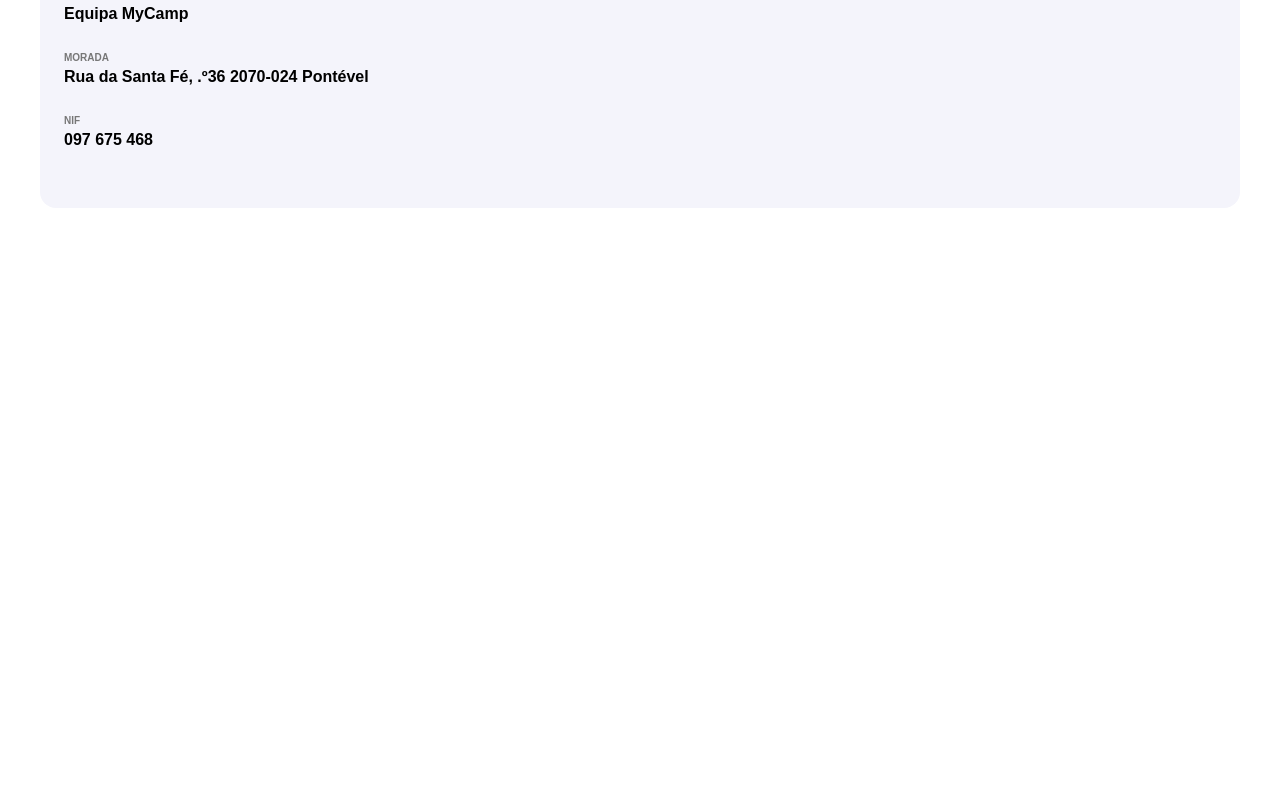
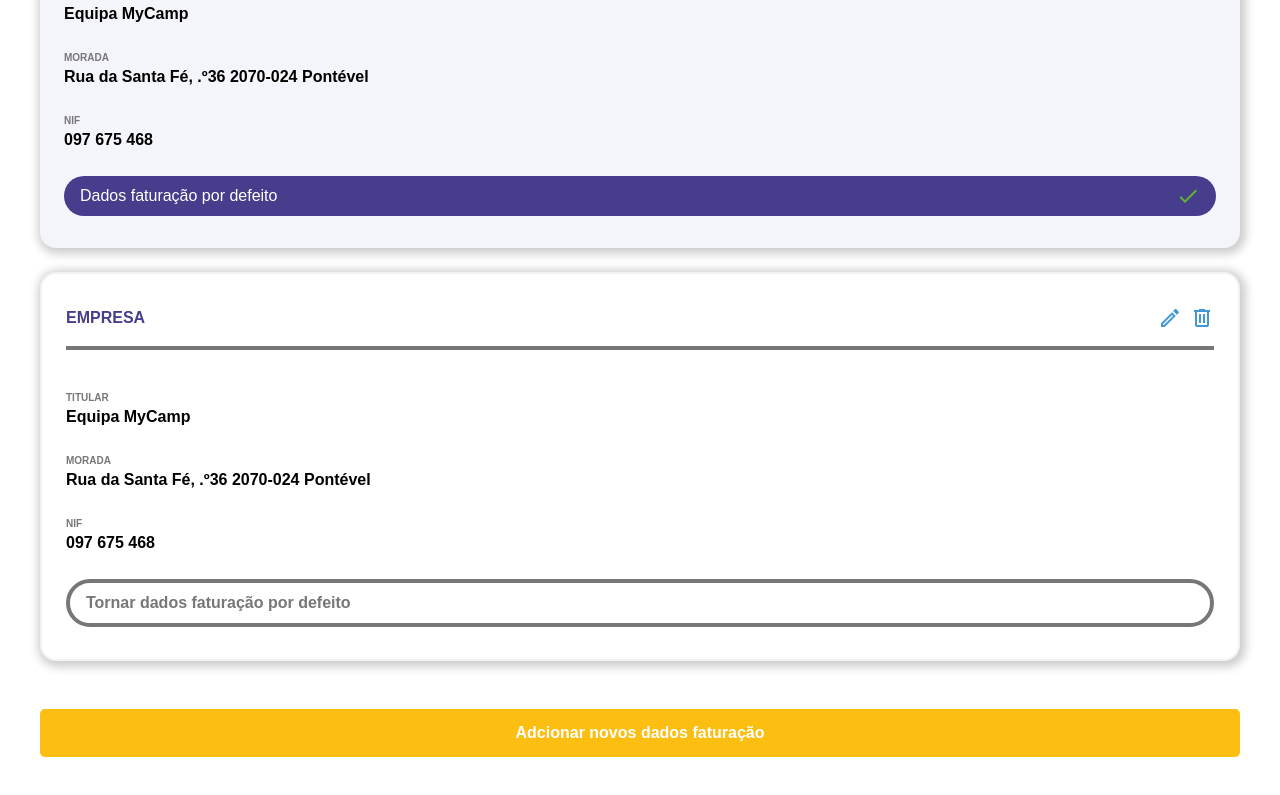
Before and after one commit to robnasq/camp-crm, a React app: page /profile in a window 1280 px wide. Shown: the part 1213-2008 px from the top of the page. Before the commit the page ends 1491 px from the top, so only its background shows below. Built offline with nearby package versions, Linux system fonts and the light colour scheme; the HTML template or start-up script is replaced by a standard one.

Commit message:
User profile style done

```diff
--- a/src/components/button/Button.tsx
+++ b/src/components/button/Button.tsx
@@ -5,7 +5,7 @@
   size?: "sm" | "md" | "lg";
   type: "button" | "submit" | "reset";
   onClick?: () => void;
-  variants?: "reserve";
+  variants?: "reserve" | 'update';
   fullWidth?: boolean;
   children?: React.ReactNode;
   className?: string;
@@ -36,6 +36,7 @@
           "w-full": fullWidth === true,
           "px-6 py-4 text-start flex justify-between items-center  bg-[#554AA6] uppercase font-semibold  text-white rounded-3xl":
             variants === "reserve",
+            'rounded-[5px] bg-[#FBBE11] w-full text-white font-[600] py-3 ':  variants === 'update',
         },
         className
       )}
--- /dev/null
+++ b/src/components/ui/Tag.tsx
@@ -0,0 +1,23 @@
+import clsx from "clsx";
+import { ReactNode } from "react"
+
+interface ITagProps {
+  children: ReactNode;
+  variants:'purple' | 'neutral';
+  size?: 'sm' | 'md' | 'lg';
+}
+
+export const Tag = (function Tag(
+    { children, variants, size }: ITagProps,
+) {
+  return (
+    <div className={clsx(' flex justify-between',
+    {
+        'bg-secondary text-white': variants === 'purple',
+        'bg-white border-neutral-medium border-4 font-semibold text-neutral-medium ': variants === 'neutral',
+        'rounded-3xl px-4 py-2': size === 'sm'
+    },)}>
+        {children}
+    </div>
+  )
+})
--- a/src/pages/profile/UserProfile.tsx
+++ b/src/pages/profile/UserProfile.tsx
@@ -1,5 +1,9 @@
+import Icon from "@mdi/react";
 import { Header } from "../../components/ui/Header";
+import { Tag } from "../../components/ui/Tag";
 import { UserData } from "./components/UserData";
+import { mdiCheck, mdiPencil, mdiPencilOutline, mdiTrashCan, mdiTrashCanOutline } from "@mdi/js";
+import { Button } from "../../components/button/Button";
 
 export const UserProfile = () => {
   return (
@@ -45,7 +49,7 @@
         <hr className="border-primary  border-[4px] my-[52px] " />
         <section>
           <h2 className="font-bold text-3xl mb-8">Dados da faturação</h2>
-          <div className="bg-[#F4F4FB] w-full px-6 py-8 rounded-2xl">
+          <div className="bg-[#F4F4FB] shadow mb-6 w-full px-6 py-8 rounded-2xl">
             <h2 className="text-purple-secondary text-base uppercase text-center font-bold mb-4">
               Encarregado de educação
             </h2>
@@ -72,7 +76,51 @@
                 <p className="font-semibold ">097 675 468</p>
               </span>
             </div>
+            <Tag size="sm" variants={"purple"}>
+              <p>Dados faturação por defeito </p>
+              <Icon path={mdiCheck} size={1} className="text-[#61B232]" />
+            </Tag>
           </div>
+          <div className="bg-white border-neutral border-2 shadow mb-6 w-full px-6 py-8 rounded-2xl">
+            <header className="flex justify-between">
+              <h2 className="text-purple-secondary text-base uppercase text-start font-bold mb-4">
+                Empresa
+              </h2>
+              <span className="flex gap-2 text-[#4198D4]">
+                <Icon path={mdiPencilOutline} size={1} />
+                <Icon path={mdiTrashCanOutline} size={1} />
+              </span>
+            </header>
+            <hr className="border-neutral-medium border-[2px] mb-10" />
+            <div className="flex flex-col ">
+              <span className="mb-6">
+                <p className="uppercase text-[10px] font-bold text-neutral-medium">
+                  Titular
+                </p>
+                <p className="font-semibold ">Equipa MyCamp</p>
+              </span>
+              <span className="mb-6">
+                <p className="uppercase text-[10px] font-bold text-neutral-medium">
+                  Morada
+                </p>
+                <p className="font-semibold ">
+                  Rua da Santa Fé, .º36 2070-024 Pontével
+                </p>
+              </span>
+              <span className="mb-6">
+                <p className="uppercase text-[10px] font-bold text-neutral-medium">
+                  NIF
+                </p>
+                <p className="font-semibold ">097 675 468</p>
+              </span>
+            </div>
+            <Tag size="sm" variants={"neutral"}>
+              <p>Tornar dados faturação por defeito </p>
+            </Tag>
+          </div>
+          <Button type={"button"} variants="update" className="mt-6 mb-[80px]" >
+            Adcionar novos dados faturação
+          </Button>
         </section>
       </div>
     </div>
```
